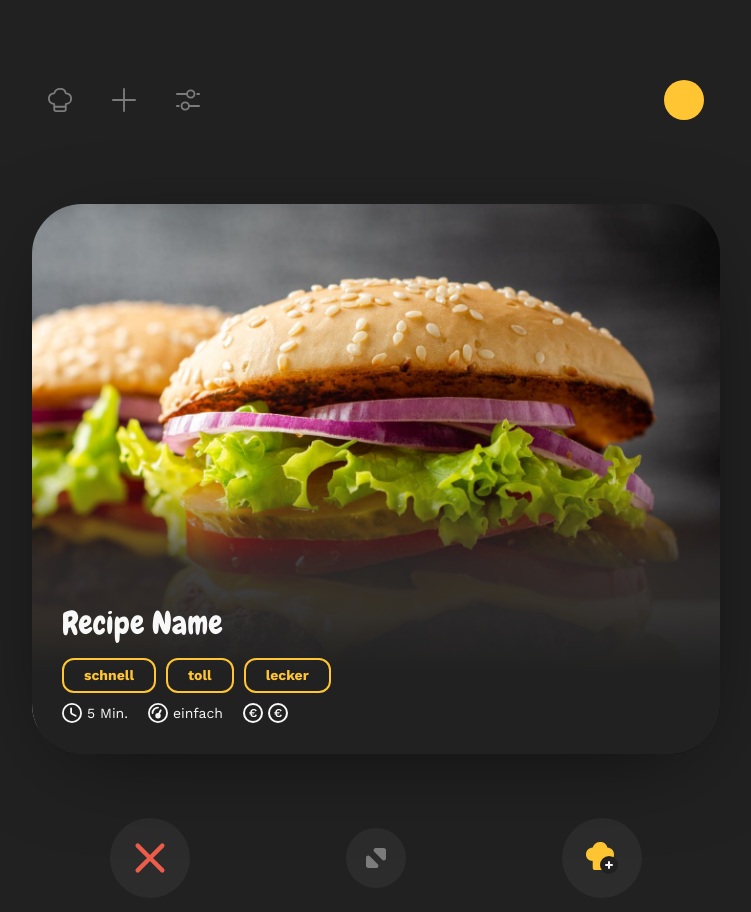
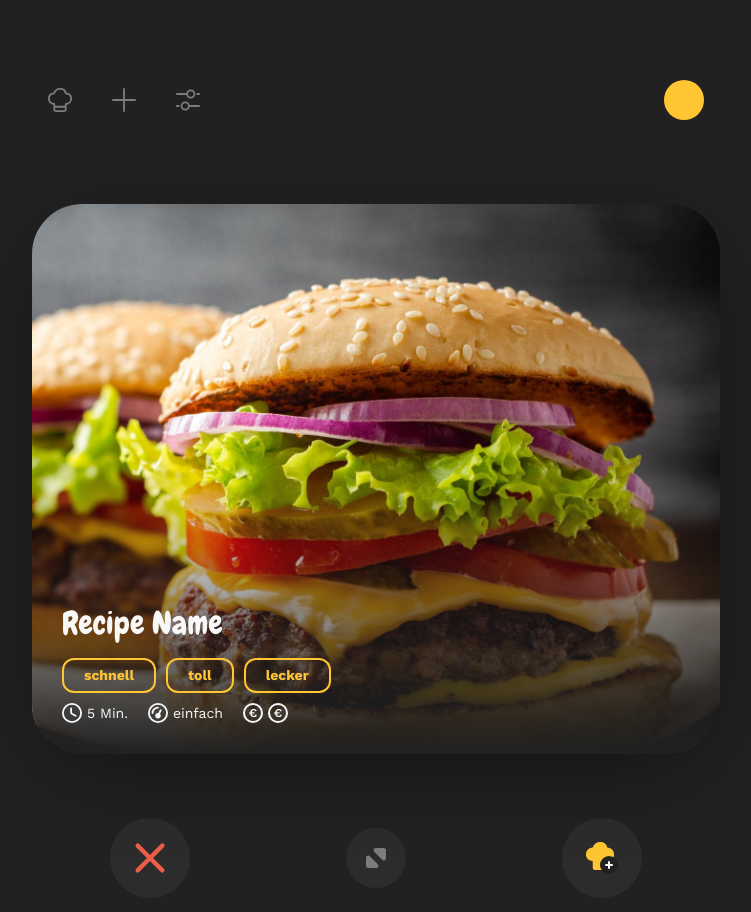
Before and after one commit to LucasOe/dishcovery, a SvelteKit app: page / in a window 1280 px wide. Shown: the top 912 px of the page, without its empty margins (264-1015 px from the left). Built offline with nearby package versions, Linux system fonts and the light colour scheme.

Commit message:
Reduce styles

```diff
--- a/src/components/Card.svelte
+++ b/src/components/Card.svelte
@@ -12,8 +12,8 @@
 </script>
 
 <div
-	class="card relative w-full bg-gray-900 rounded-xl shadow-shadow overflow-hidden flex items-end"
-	style="background-image: url({TestImgSrc}); background-size: cover; background-position: center; background-repeat: no-repeat, repeat;"
+	class="min-h-[550px] relative w-full bg-gray-900 rounded-xl shadow-shadow overflow-hidden flex items-end bg-cover bg-center"
+	style={`background-image: url(${TestImg})`}
 >
 	<!-- Card Infos -->
 	<div class="flex flex-col z-10 p-lg gap-sm">
@@ -47,22 +47,5 @@
 	</div>
 
 	<!-- linear gradient fade for info content -->
-	<div class="fade absolute w-full h-full top-0 left-0 z-0" />
+	<div class="bg-gradient-to-b from-[transparent] from-50% to-gray-900 absolute w-full h-full" />
 </div>
-
-<style>
-	/* heights are weird, i wanna fill to content but it wont let me, pls help */
-	.card {
-		min-height: 550px;
-	}
-	.fade {
-		background: linear-gradient(
-			180deg,
-			rgba(66, 66, 66, 0) 50%,
-			rgba(43, 42, 42, 0.88) 65%,
-			rgba(43, 42, 42, 0.95) 75%,
-			#212121 85%,
-			#212121 100%
-		);
-	}
-</style>
```
